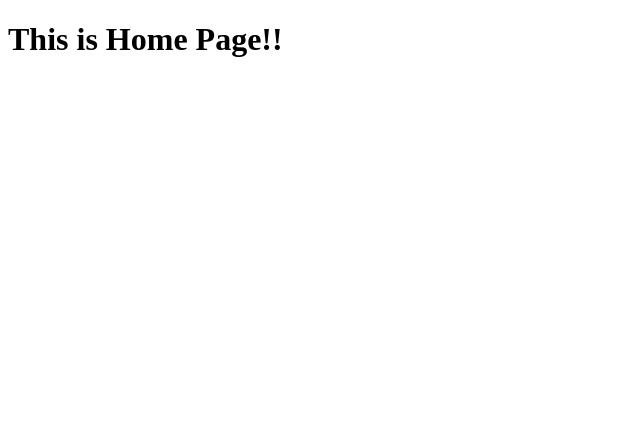
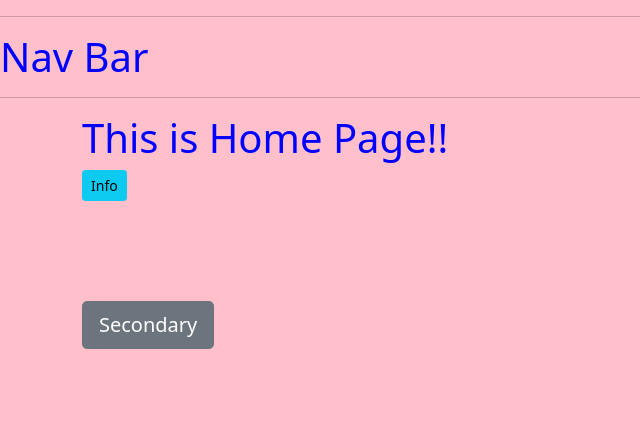
Before and after one commit to Gilbert-Mutai/Online_class, a Django app: page / in a window 1280 px wide. Shown: the top 448 px of the page, without its empty margins (0-640 px from the left). Run offline with Django 4.2, Linux system fonts and the light colour scheme.

Commit message:
Added static files and base.html file

```diff
--- /dev/null
+++ b/app/templates/base.html
@@ -0,0 +1,25 @@
+<!DOCTYPE html>
+<html lang="en">
+<head>
+    <meta charset="UTF-8">
+    <meta http-equiv="X-UA-Compatible" content="IE=edge">
+    <meta name="viewport" content="width=device-width, initial-scale=1.0">
+    <title>Mercy_App</title>
+
+    <link rel="stylesheet" href="https://cdn.jsdelivr.net/npm/bootstrap@5.1.3/dist/css/bootstrap.min.css" integrity="sha384-1BmE4kWBq78iYhFldvKuhfTAU6auU8tT94WrHftjDbrCEXSU1oBoqyl2QvZ6jIW3" crossorigin="anonymous">
+
+    <link rel="stylesheet" href="/static/css/style.css">
+
+</head>
+<body>
+
+    {% include 'navbar.html' %}
+
+    {% block content %}
+
+    {% endblock %}
+
+    <script src="https://cdn.jsdelivr.net/npm/bootstrap@5.1.3/dist/js/bootstrap.min.js"></script>
+    <script src="/static/js/script.js"></script>
+</body>
+</html>
--- /dev/null
+++ b/app/templates/contact.html
@@ -0,0 +1,5 @@
+{% extends 'base.html' %}
+
+{% block content %}
+<h1>This is our contact Page!</h1>
+{% endblock %}
--- a/app/templates/index.html
+++ b/app/templates/index.html
@@ -1,12 +1,13 @@
-<!DOCTYPE html>
-<html lang="en">
-<head>
-    <meta charset="UTF-8">
-    <meta http-equiv="X-UA-Compatible" content="IE=edge">
-    <meta name="viewport" content="width=device-width, initial-scale=1.0">
-    <title>Mercy_App</title>
-</head>
-<body>
+{% extends 'base.html' %}
+
+{% block content %}
+
+<div class="container">
+
     <h1> This is Home Page!!</h1>
-</body>
-</html>
+
+    <button type="button" class="btn btn-sm btn-info">Info</button><br>
+    <button type="button" class="btn btn-lg btn-secondary">Secondary</button>
+</div>
+
+{% endblock %}
--- /dev/null
+++ b/app/templates/navbar.html
@@ -0,0 +1,3 @@
+<hr>
+<h1>Nav Bar</h1>
+<hr>
--- a/app/urls.py
+++ b/app/urls.py
@@ -4,4 +4,5 @@ from . import views
 urlpatterns = [
     path('',views.index,name='index'),
     path('about/',views.about,name='about'),
+    path('contact/',views.contact,name='contact'),
 ]
--- a/app/views.py
+++ b/app/views.py
@@ -10,3 +10,7 @@ def index(request):
 def about(request):
 
     return render(request, 'about.html')
+
+def contact(request):
+
+    return render(request, 'contact.html')
--- /dev/null
+++ b/static/css/style.css
@@ -0,0 +1,17 @@
+h1{
+    color:blue;
+}
+
+body{
+    background-color: pink;
+}
+
+.about{
+    background-color: black;
+    width: 100%;
+    height: 500px;
+}
+
+.btn{
+    margin-bottom: 100px;
+}
```
Also changed, not shown: app/templates/about.html (+5 -11 lines), project/settings.py (+6 -1 lines), static/js/script.js (added).
